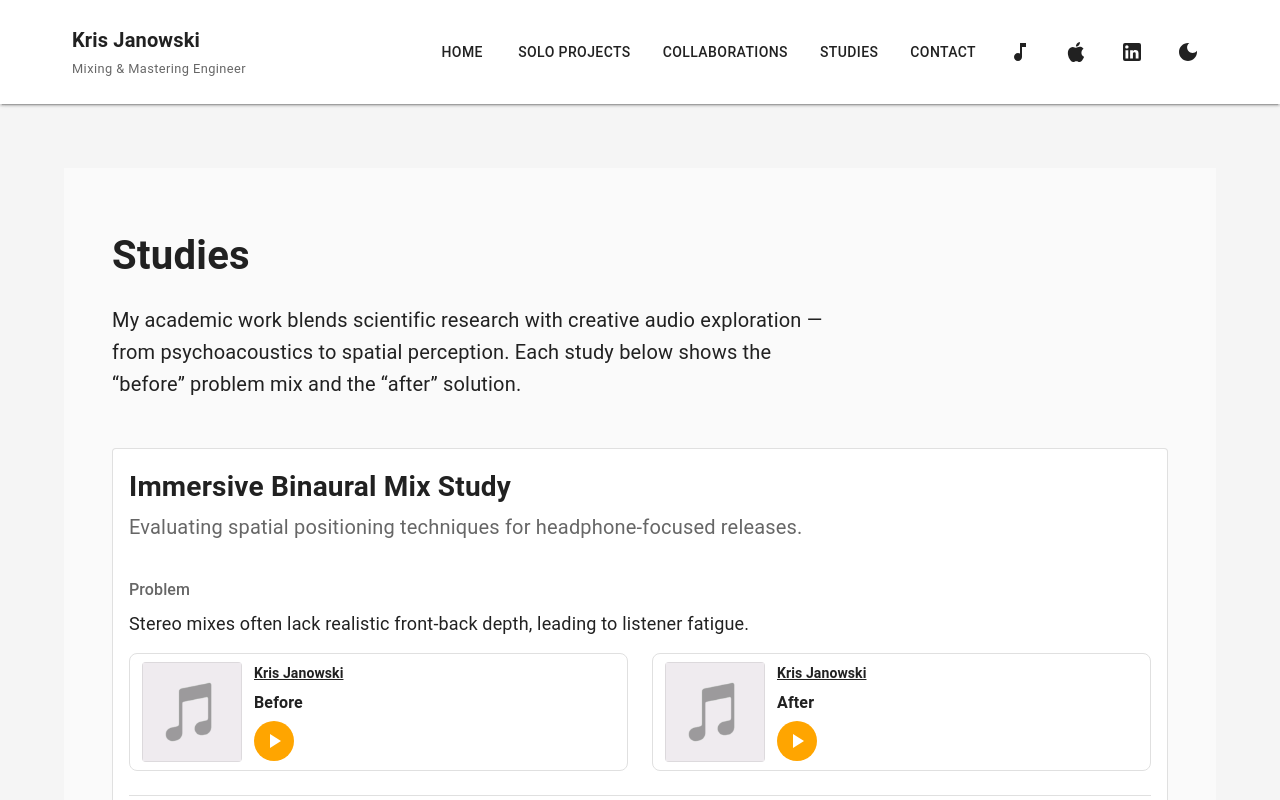
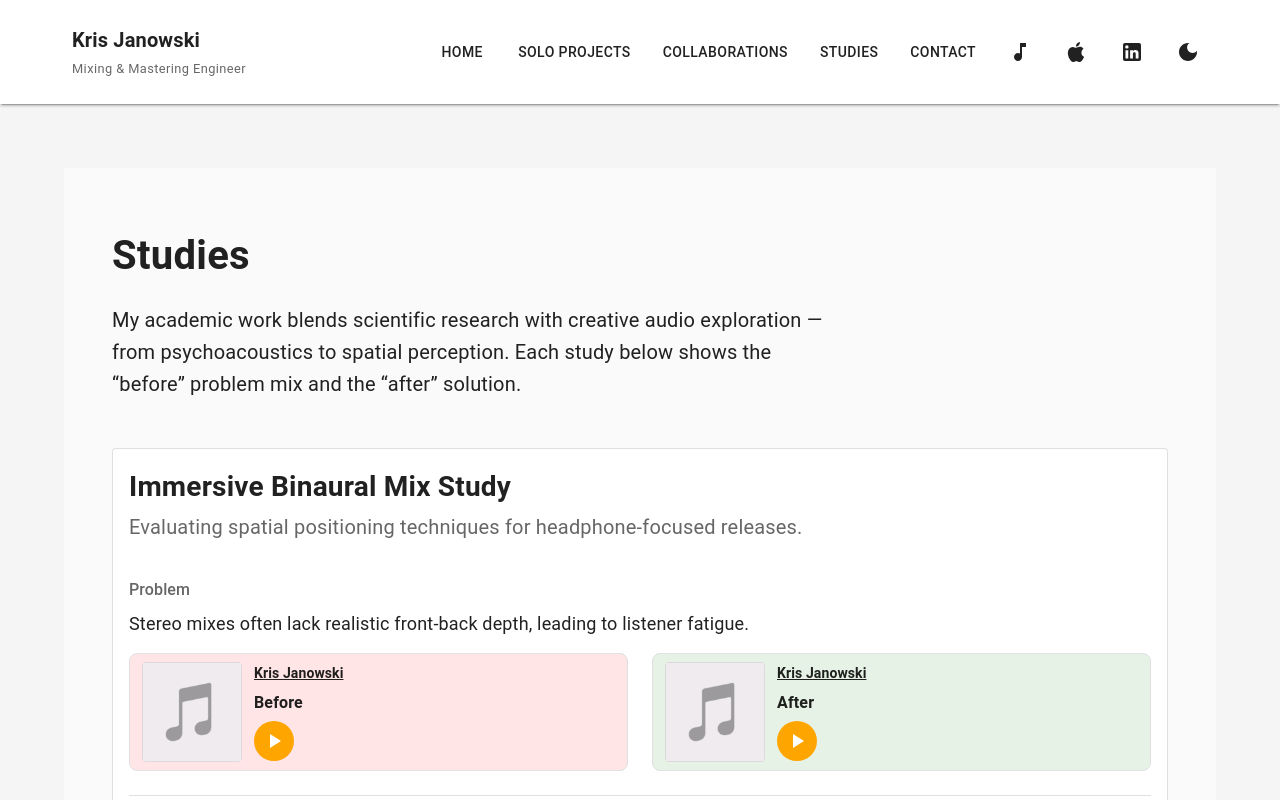
Before and after one commit to krisjanowski/portfolio, a React (Vite) app: page /studies in a window 1280 px wide. Shown: the top 800 px of the page. Built offline with nearby package versions, Linux system fonts and the light colour scheme.

Commit message:
Red and Green.

```diff
--- a/src/components/AudioPlayer.jsx
+++ b/src/components/AudioPlayer.jsx
@@ -4,7 +4,7 @@ import PlayArrowIcon from "@mui/icons-material/PlayArrow";
 import { useGlobalAudioManager } from "../contexts/GlobalAudioManagerContext";
 import { useWavPlayer } from "../contexts/WavPlayerContext";
 
-function AudioPlayer({ src, label, artwork }) {
+function AudioPlayer({ src, label, artwork, bgcolor }) {
 	const { playWavTrack } = useGlobalAudioManager();
 	const { currentTrack } = useWavPlayer();
 
@@ -17,9 +17,9 @@ function AudioPlayer({ src, label, artwork }) {
 	return (
 		<Box
 			sx={{
-				bgcolor: "background.paper",
+				bgcolor: bgcolor || "background.paper", // 🔥 Use prop or default
 				border: 1,
-				borderColor: "grey.300",
+				borderColor: (theme) => theme.palette.mode === "dark" ? "grey.700" : "grey.300",
 				borderRadius: 2,
 				px: 1.5,
 				py: 1,
--- a/src/pages/Studies.jsx
+++ b/src/pages/Studies.jsx
@@ -1,17 +1,19 @@
 import React from "react";
-import { Box, Typography, Card, CardContent, CardHeader, Grid, Divider } from "@mui/material";
+import { Box, Typography, Card, CardContent, CardHeader, Grid, Divider, useTheme } from "@mui/material";
 import studies from "../data/studies.json";
 import AudioPlayer from "../components/AudioPlayer";
 
 function Studies() {
+	const theme = useTheme();
+
 	return (
 		<Box
-			sx={(theme) => ({
+			sx={{
 				bgcolor: theme.palette.mode === "dark" ? "grey.900" : "grey.50",
 				color: theme.palette.text.primary,
 				px: { xs: 2, md: 6 },
 				py: { xs: 4, md: 8 },
-			})}
+			}}
 		>
 			<Typography
 				variant="h4"
@@ -41,7 +43,7 @@ function Studies() {
 			<Grid container spacing={4}>
 				{studies.map(
 					(
-						{ title = title.length > 30 ? `${title.slice(0, 30)}...` : title, description, problem, beforeUrl, afterUrl, conclusion },
+						{ title, description, problem, beforeUrl, afterUrl, conclusion },
 						idx
 					) => (
 						<Grid item xs={12} key={idx}>
@@ -61,7 +63,7 @@ function Studies() {
 											color: "text.secondary",
 										},
 									}}
-									title={title}
+									title={title.length > 30 ? `${title.slice(0, 30)}...` : title}
 									subheader={description}
 								/>
 								<CardContent>
@@ -87,11 +89,27 @@ function Studies() {
 
 									<Grid container spacing={3}>
 										<Grid item xs={12} md={6}>
-											<AudioPlayer src={beforeUrl} label="Before" />
+											<AudioPlayer
+												src={beforeUrl}
+												label="Before"
+												bgcolor={
+													theme.palette.mode === "dark"
+														? "rgba(139, 0, 0, 0.2)"  // Dark red tint
+														: "rgba(255, 0, 0, 0.1)"  // Light red tint
+												}
+											/>
 										</Grid>
 
 										<Grid item xs={12} md={6}>
-											<AudioPlayer src={afterUrl} label="After" />
+											<AudioPlayer
+												src={afterUrl}
+												label="After"
+												bgcolor={
+													theme.palette.mode === "dark"
+														? "rgba(0, 100, 0, 0.2)"  // Dark green tint
+														: "rgba(0, 128, 0, 0.1)"  // Light green tint
+												}
+											/>
 										</Grid>
 									</Grid>
 
```
Lines whose indentation alone changed are shown as unchanged.
